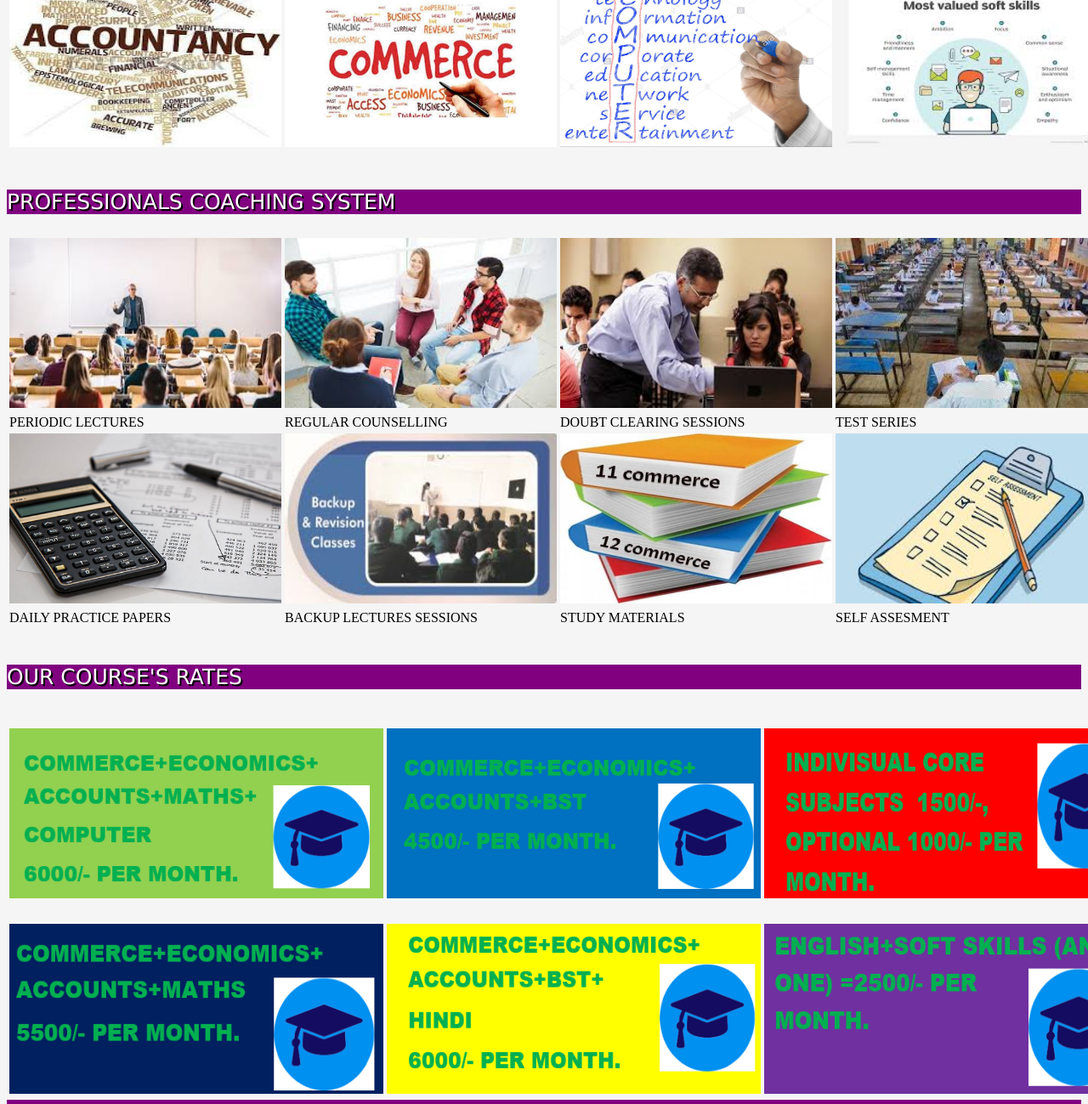
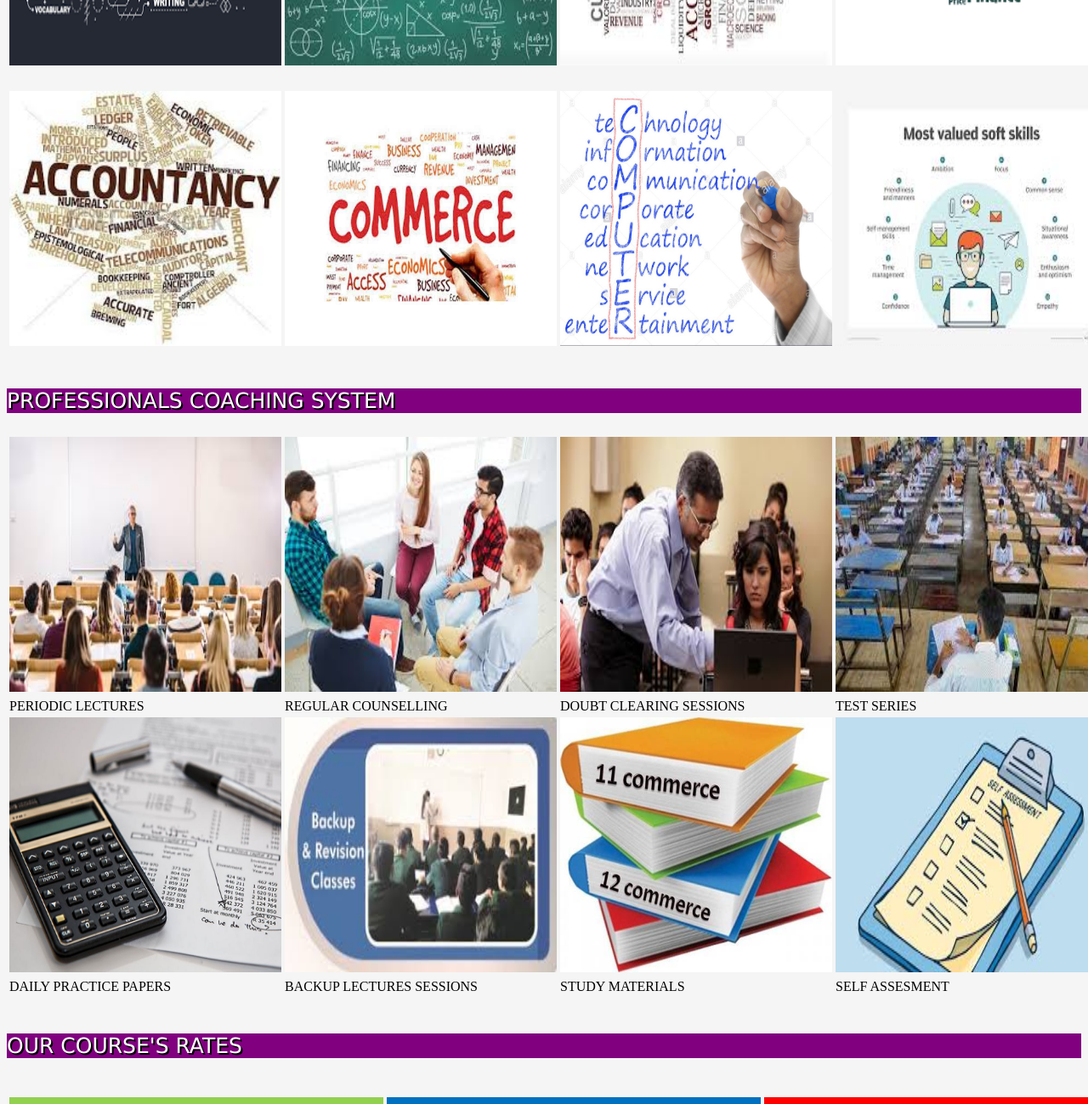
Before and after one commit to shayan1020/professionalss.github.io, a plain HTML site: page index.html in a window 1280 px wide. Shown: the part 660-1959 px from the top of the page at 85% size. Drawn offline with Linux system fonts and the light colour scheme.

Commit message:
Update index.html

```diff
--- a/index.html
+++ b/index.html
@@ -1,10 +1,16 @@
 <!DOCTYPE html>
 <html>
-    <head>
+    <style>
+        html {
+          scroll-behavior: smooth;
+        }
+        </style>
+<head>
         <link rel="stylesheet" href="main.css">
         <title>COMMERCE COACHING SILIGURI</title>
         <script src="https://kit.fontawesome.com/fb4b016ff4.js" crossorigin="anonymous"></script>
         <link rel="stylesheet" href="https://cdnjs.cloudflare.com/ajax/libs/font-awesome/4.7.0/css/font-awesome.min.css">
+        <meta name="viewport" content="width=device-width, initial-scale=1.0">
        </head>
         <body>
 
@@ -16,19 +22,20 @@
                 <a href="#" class="youtube"> <i class="fab fa-youtube"></i>youtube</a>
 
             </div>
-            <div class=bd>
-        <table>
+         <br>
+        <table id="toptable">
             <tr>
                 <td>
         <img src="logo.png" alt="Professionals Logo"></td>
         <td><h1>THE PROFESSIONALS</h1></td>
     </tr>
     </table>
+    <br>
     <ul>
         <li><a href="#home">Home</a></li>
         <li><a href="#ab">About</a></li>
         <li><a href="https://www.google.com/maps/dir//26.7247999,88.43032/@26.7270007,88.4280309,17z">Adress</a></li>
-        <li><a href="#ab">Contact us</a></li>
+        <li class="drop"><a href="">Contact us</a></li>
         <li><a href="#crs">Apply for our Courses</a></li>
         <li><a href="#rates">Rates</a></li>
         <li><a href="mailto:myoffice314@gmail.com">Admission Inquiry</a></li>
@@ -41,39 +48,44 @@
             with 8 years of teaching experience in <i>Accounts and Taxation</i>.</p>
             <hr>
             <p id="crs">APPLY FOR OUR INDIVISUAL COURSES</p>
+            <div class="ivc">
             <table width="100%"
             >
 
-                <tr >
+
 
 
                             <tr >
-                                <td><a href="https://forms.gle/DThP4Yyj77Acso2J9"><img src="english.png" width="320" height="200"></a></td>
-                                <td><a href="https://forms.gle/s8v3XCubH5z53Cdg9"><img src="math.jfif" width="320" height="200"></a></td>
-                                <td><a href="https://forms.gle/cqi7NCou5z9pzYXi9"><img src="economics.jfif" width="320" height="200"></a></td>
-                                <td><a href="https://forms.gle/ehLgwyp3rku2X9fz8"><img src="business studies.png" width="320" height="200"></a></td>
+                                <td><a href="https://forms.gle/DThP4Yyj77Acso2J9"><img src="english.png" width="320" height="300"></a></td>
+                                <td><a href="https://forms.gle/s8v3XCubH5z53Cdg9"><img src="math.jfif" width="320" height="300"></a></td>
+                                <td><a href="https://forms.gle/cqi7NCou5z9pzYXi9"><img src="economics.jfif" width="320" height="300"></a></td>
+                                <td><a href="https://forms.gle/ehLgwyp3rku2X9fz8"><img src="business studies.png" width="320" height="300"></a></td>
 
 
                             </tr>
                             <tr><td><br></td></tr>
                             <tr >
-                                <td><a href="https://forms.gle/ACZ5TuX7ZreUvEoy8"><img src="accountancy.jfif" width="320" height="200"></a></td>
-                                <td><a href="https://forms.gle/FaGxJWZYdVRUJiXZA"><img src="commerce.jpg" width="320" height="200"></a></td>
-                                <td><a href="https://forms.gle/gnAm7gPp1PY8gP6H8"><img src="computer.jpg" width="320" height="200"></a></td>
-                                <td><a href="https://forms.gle/1edRnPc4nznb4BE76"><img src="SOFT SKILLS.jfif" width="320" height="200"></a></td>
+                                <td><a href="https://forms.gle/ACZ5TuX7ZreUvEoy8"><img src="accountancy.jfif" width="320" height="300"></a></td>
+                                <td><a href="https://forms.gle/FaGxJWZYdVRUJiXZA"><img src="commerce.jpg" width="320" height="300"></a></td>
+                                <td><a href="https://forms.gle/gnAm7gPp1PY8gP6H8"><img src="computer.jpg" width="320" height="300"></a></td>
+                                <td><a href="https://forms.gle/1edRnPc4nznb4BE76"><img src="SOFT SKILLS.jfif" width="320" height="300"></a></td>
 
                             </tr>
 
                         </table>
+                    </div>
 <br>
+
             <p id="pcs">PROFESSIONALS COACHING SYSTEM</p>
+            <div class="ivc">
+                <div class spc>
             <table width="100%;" div class="mytable"
             >
                 <tr >
-                    <td><img src="lect.jfif" width="320" height="200"></td>
-                    <td><img src="counseling.jfif" width="320" height="200"></td>
-                    <td><img src="doubt.jfif" width="320" height="200"></td>
-                    <td><img src="tst.jfif" width="320" height="200"></td>
+                    <td><img src="lect.jfif" width="320" height="300"></td>
+                    <td><img src="counseling.jfif" width="320" height="300"></td>
+                    <td><img src="doubt.jfif" width="320" height="300"></td>
+                    <td><img src="tst.jfif" width="320" height="300"></td>
 
                 </tr>
                 <tr >
@@ -83,10 +95,10 @@
                     <td>TEST SERIES</td>
                 </tr>
                 <tr>
-                    <td><img src="stdy.jpg" width="320" height="200"></td>
-                    <td><img src="bck.jfif" width="320" height="200"></td>
-                    <td><img src="mter.jpeg" width="320" height="200"></td>
-                    <td><img src="slfasses.jfif" width="320" height="200"></td>
+                    <td><img src="stdy.jpg" width="320" height="300"></td>
+                    <td><img src="bck.jfif" width="320" height="300"></td>
+                    <td><img src="mter.jpeg" width="320" height="300"></td>
+                    <td><img src="slfasses.jfif" width="320" height="300"></td>
                 </tr>
                 <tr >
                     <td>DAILY PRACTICE PAPERS</td>
@@ -96,29 +108,34 @@
                 </tr>
 
             </table>
+                </div>
+        </div>
             <br>
             <p id="rates">OUR COURSE'S RATES</p>
             <br>
+            <div class="ivc">
             <table width="100%"
             >
 
                 <tr >
-                    <td><a href="https://forms.gle/sqVBfxQsXwUDR2Uv5"><img src="CEAMC.png" width="440" height="200"></a></td>
-                    <td><a href="https://forms.gle/t4t1QUaVNgjPxa8v5"><img src="CEAB.png" width="440" height="200"></a></td>
-                    <td><a href="#crs"><img src="INDD.png" width="440" height="200"></a></td>
+                    <td><a href="https://forms.gle/sqVBfxQsXwUDR2Uv5"><img src="CEAMC.png" width="440" height="300"></a></td>
+                    <td><a href="https://forms.gle/t4t1QUaVNgjPxa8v5"><img src="CEAB.png" width="440" height="300"></a></td>
+                    <td><a href="#crs"><img src="INDD.png" width="440" height="300"></a></td>
 
 
                 </tr>
                 <tr><td><br></td></tr>
                 <tr >
-                    <td><a href="https://forms.gle/fs8F7BGDZAMAVZ7MA"><img src="BLUE.png" width="440" height="200"></a></td>
-                    <td><a href="https://forms.gle/MyDxuhX6DEdqWf2n6"><img src="YELLOW.png" width="440" height="200"></a></td>
-                    <td><a href="https://forms.gle/tZ77HbZwSrzx4TYM9"><img src="PURPLE.png" width="440" height="200"></a></td>
+                    <td><a href="https://forms.gle/fs8F7BGDZAMAVZ7MA"><img src="BLUE.png" width="440" height="300"></a></td>
+                    <td><a href="https://forms.gle/MyDxuhX6DEdqWf2n6"><img src="YELLOW.png" width="440" height="300"></a></td>
+                    <td><a href="https://forms.gle/tZ77HbZwSrzx4TYM9"><img src="PURPLE.png" width="440" height="300"></a></td>
 
 
                 </tr>
 
             </table>
+            </div>
+            <br>
             <table div class="cnt">
                 <tr>
                     <td>
```
